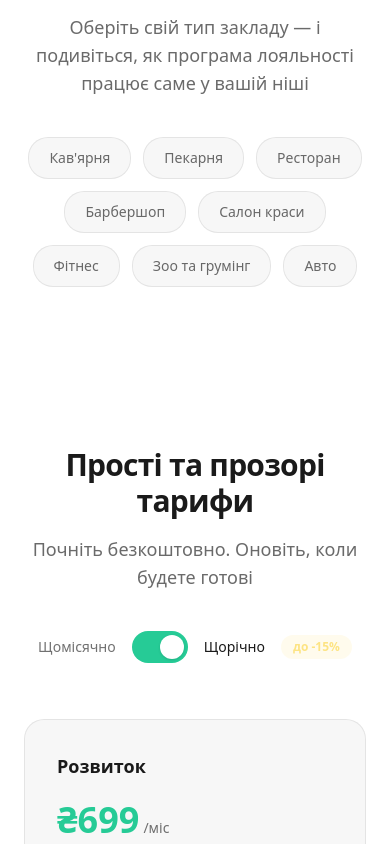
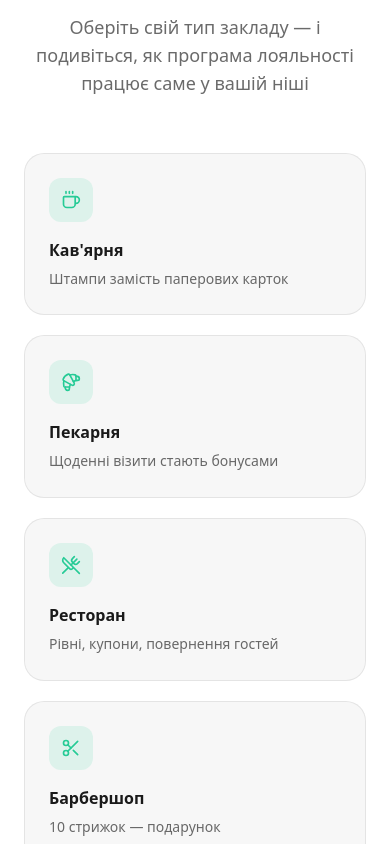
Before and after one commit to bachynskyi/rimbo-landing, a Next.js app: page / in a window 390 px wide. Shown: the part 7680-8524 px from the top of the page. Built offline with nearby package versions, Linux system fonts and the light colour scheme; no server answers.

Commit message:
feat: segments section as glass tiles with icons and pain hints

```diff
--- a/components/segments.tsx
+++ b/components/segments.tsx
@@ -1,8 +1,29 @@
 "use client";
 
 import Link from "next/link";
+import {
+  Coffee,
+  Croissant,
+  UtensilsCrossed,
+  Scissors,
+  Sparkles,
+  Dumbbell,
+  PawPrint,
+  Car,
+} from "lucide-react";
 import { useScrollAnimation } from "@/hooks/use-scroll-animation";
 import type { Dictionary } from "@/lib/dictionaries";
+
+const segmentIcons = [
+  Coffee,
+  Croissant,
+  UtensilsCrossed,
+  Scissors,
+  Sparkles,
+  Dumbbell,
+  PawPrint,
+  Car,
+];
 
 export function Segments({ dict }: { dict: Dictionary }) {
   const ref = useScrollAnimation();
@@ -17,17 +38,35 @@ export function Segments({ dict }: { dict: Dictionary }) {
         <p className="fade-up mt-4 text-center text-lg themed-text-secondary">
           {dict.segments.subtitle}
         </p>
-        <div className="fade-up mt-10 flex flex-wrap justify-center gap-3">
-          {dict.segments.items.map((item, i) => (
-            <Link
-              key={i}
-              href={`${localePrefix}${item.href}`}
-              className="glass cursor-pointer rounded-full px-5 py-2.5 text-sm font-medium themed-text-secondary transition-colors hover:themed-text"
-              style={{ transitionDelay: `${i * 40}ms` }}
-            >
-              {item.label}
-            </Link>
-          ))}
+        <div className="mt-14 grid gap-5 sm:grid-cols-2 lg:grid-cols-4">
+          {dict.segments.items.map((item, i) => {
+            const Icon = segmentIcons[i];
+            return (
+              <Link
+                key={item.href}
+                href={`${localePrefix}${item.href}`}
+                className="fade-up glass spotlight group flex flex-col p-6 transition-transform hover:-translate-y-0.5"
+                style={{ transitionDelay: `${i * 60}ms` }}
+                onMouseMove={(e) => {
+                  const rect = e.currentTarget.getBoundingClientRect();
+                  e.currentTarget.style.setProperty("--mouse-x", `${e.clientX - rect.left}px`);
+                  e.currentTarget.style.setProperty("--mouse-y", `${e.clientY - rect.top}px`);
+                }}
+              >
+                <div className="mb-4 flex h-11 w-11 items-center justify-center rounded-xl bg-primary-dim">
+                  {Icon && <Icon className="h-5 w-5 text-primary" />}
+                </div>
+                <h3 className="text-base font-semibold themed-text group-hover:text-primary transition-colors">
+                  {item.label}
+                </h3>
+                {"hint" in item && item.hint && (
+                  <p className="mt-1.5 text-sm leading-relaxed themed-text-secondary">
+                    {item.hint}
+                  </p>
+                )}
+              </Link>
+            );
+          })}
         </div>
       </div>
     </section>
--- a/lib/dictionaries.ts
+++ b/lib/dictionaries.ts
@@ -1721,14 +1721,14 @@ export const dictionaries = {
       title: "Створено для малого та середнього бізнесу",
       subtitle: "Оберіть свій тип закладу — і подивіться, як програма лояльності працює саме у вашій ніші",
       items: [
-        { label: "Кав'ярня", href: "/for/coffee-shop" },
-        { label: "Пекарня", href: "/for/bakery" },
-        { label: "Ресторан", href: "/for/restaurant" },
-        { label: "Барбершоп", href: "/for/barbershop" },
-        { label: "Салон краси", href: "/for/beauty-salon" },
-        { label: "Фітнес", href: "/for/fitness" },
-        { label: "Зоо та грумінг", href: "/for/pet-services" },
-        { label: "Авто", href: "/for/auto-services" },
+        { label: "Кав'ярня", href: "/for/coffee-shop", hint: "Штампи замість паперових карток" },
+        { label: "Пекарня", href: "/for/bakery", hint: "Щоденні візити стають бонусами" },
+        { label: "Ресторан", href: "/for/restaurant", hint: "Рівні, купони, повернення гостей" },
+        { label: "Барбершоп", href: "/for/barbershop", hint: "10 стрижок — подарунок" },
+        { label: "Салон краси", href: "/for/beauty-salon", hint: "Цикл 3–4 тижні під контролем" },
+        { label: "Фітнес", href: "/for/fitness", hint: "Продовження абонементів" },
+        { label: "Зоо та грумінг", href: "/for/pet-services", hint: "Нагадування про повторний візит" },
+        { label: "Авто", href: "/for/auto-services", hint: "Сезонні push і штампи" },
       ],
     },
     // Language
@@ -3437,14 +3437,14 @@ export const dictionaries = {
       title: "Built for small and medium businesses",
       subtitle: "Pick your business type and see how the loyalty program works in your niche",
       items: [
-        { label: "Coffee shop", href: "/for/coffee-shop" },
-        { label: "Bakery", href: "/for/bakery" },
-        { label: "Restaurant", href: "/for/restaurant" },
-        { label: "Barbershop", href: "/for/barbershop" },
-        { label: "Beauty salon", href: "/for/beauty-salon" },
-        { label: "Fitness", href: "/for/fitness" },
-        { label: "Pets & grooming", href: "/for/pet-services" },
-        { label: "Auto", href: "/for/auto-services" },
+        { label: "Coffee shop", href: "/for/coffee-shop", hint: "Stamps instead of paper cards" },
+        { label: "Bakery", href: "/for/bakery", hint: "Daily visits become bonuses" },
+        { label: "Restaurant", href: "/for/restaurant", hint: "Tiers, coupons, returning guests" },
+        { label: "Barbershop", href: "/for/barbershop", hint: "10 haircuts \u2014 a gift" },
+        { label: "Beauty salon", href: "/for/beauty-salon", hint: "The 3\u20134 week cycle under control" },
+        { label: "Fitness", href: "/for/fitness", hint: "Membership renewals" },
+        { label: "Pets & grooming", href: "/for/pet-services", hint: "Repeat-visit reminders" },
+        { label: "Auto", href: "/for/auto-services", hint: "Seasonal pushes and stamps" },
       ],
     },
     // Language
```
